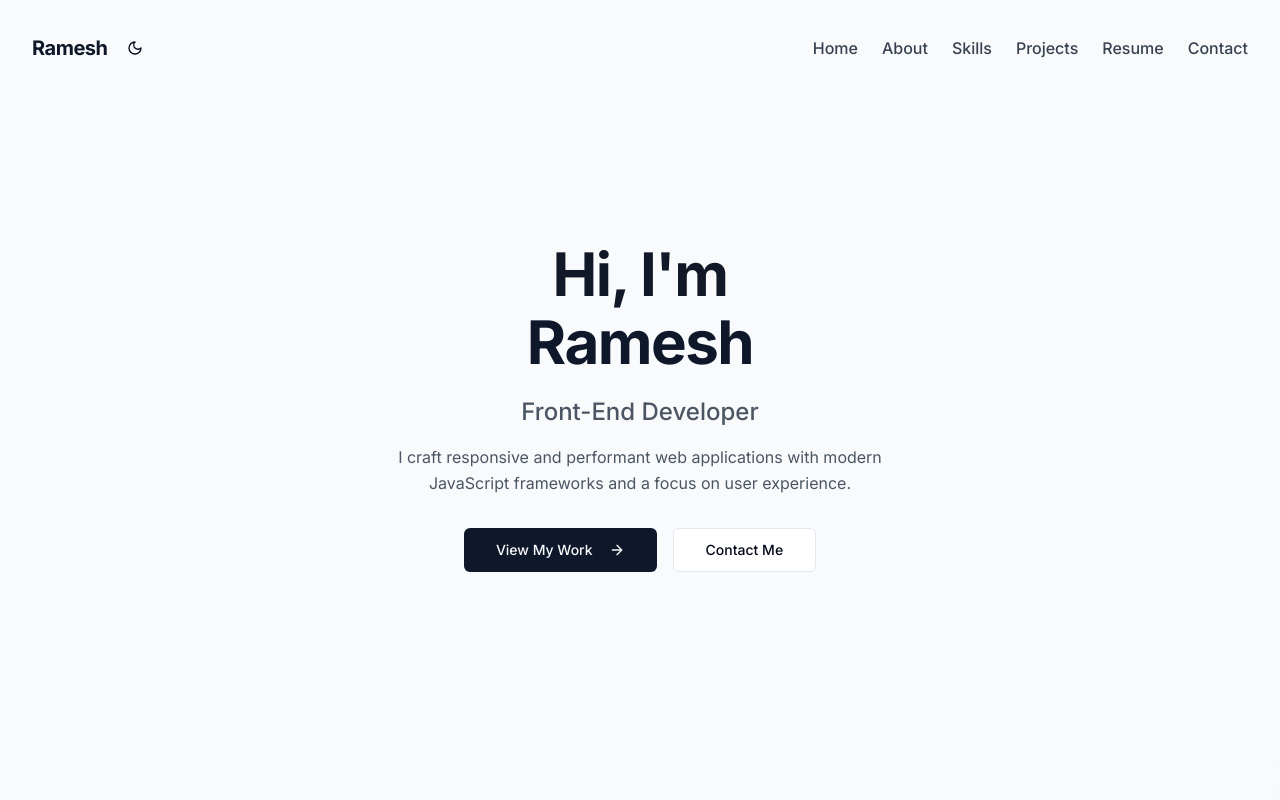
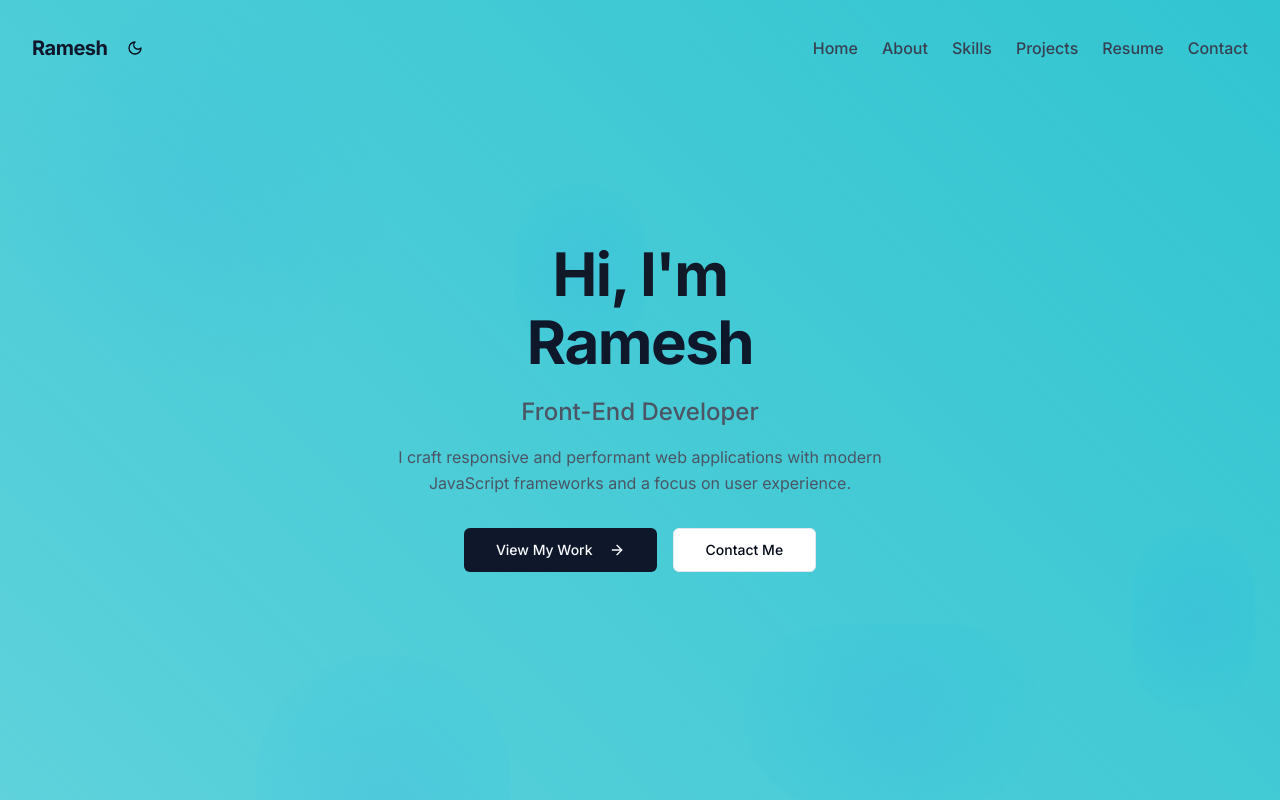
Before and after one commit to RameshBoddu23/ramesh-porfolio-25, a React (Vite) app: page / in a window 1280 px wide. Shown: the top 800 px of the page. Built offline with nearby package versions, Linux system fonts and the light colour scheme.

Commit message:
Fix: Ensure background animations are visible

```diff
--- a/src/components/AnimatedBackground.tsx
+++ b/src/components/AnimatedBackground.tsx
@@ -2,109 +2,117 @@ import { motion } from "framer-motion";
 
 const AnimatedBackground = () => {
   return (
-    <div className="absolute inset-0 -z-10 overflow-hidden pointer-events-none">
-      {/* Animated gradient overlay */}
+    <div className="absolute inset-0 overflow-hidden pointer-events-none" style={{ zIndex: 0 }}>
+      {/* Main animated gradient background */}
       <motion.div
-        className="absolute inset-0 bg-gradient-to-br from-blue-100/40 via-purple-100/30 to-cyan-100/40 dark:from-blue-900/20 dark:via-purple-900/15 dark:to-cyan-900/20"
+        className="absolute inset-0"
         animate={{
           background: [
-            "linear-gradient(135deg, rgba(59, 130, 246, 0.1) 0%, rgba(147, 51, 234, 0.05) 50%, rgba(6, 182, 212, 0.1) 100%)",
-            "linear-gradient(135deg, rgba(147, 51, 234, 0.1) 0%, rgba(6, 182, 212, 0.05) 50%, rgba(59, 130, 246, 0.1) 100%)",
-            "linear-gradient(135deg, rgba(6, 182, 212, 0.1) 0%, rgba(59, 130, 246, 0.05) 50%, rgba(147, 51, 234, 0.1) 100%)",
+            "linear-gradient(45deg, #e0f2fe 0%, #bbdefb 25%, #90caf9 50%, #64b5f6 75%, #42a5f5 100%)",
+            "linear-gradient(45deg, #f3e5f5 0%, #e1bee7 25%, #ce93d8 50%, #ba68c8 75%, #ab47bc 100%)",
+            "linear-gradient(45deg, #e0f7fa 0%, #b2ebf2 25%, #80deea 50%, #4dd0e1 75%, #26c6da 100%)",
+            "linear-gradient(45deg, #e8f5e8 0%, #c8e6c9 25%, #a5d6a7 50%, #81c784 75%, #66bb6a 100%)",
+            "linear-gradient(45deg, #e0f2fe 0%, #bbdefb 25%, #90caf9 50%, #64b5f6 75%, #42a5f5 100%)"
           ]
         }}
         transition={{
-          duration: 8,
+          duration: 12,
           repeat: Infinity,
-          repeatType: "reverse",
           ease: "easeInOut"
         }}
       />
 
-      {/* Floating geometric shapes */}
-      {[...Array(8)].map((_, i) => (
+      {/* Floating circles with light blue gradients */}
+      {[...Array(12)].map((_, i) => (
         <motion.div
           key={i}
-          className="absolute rounded-full bg-gradient-to-r from-blue-400/20 to-purple-400/20 dark:from-blue-400/15 dark:to-purple-400/15 backdrop-blur-sm"
+          className="absolute rounded-full opacity-30"
           style={{
-            width: Math.random() * 300 + 100,
-            height: Math.random() * 300 + 100,
+            width: 100 + Math.random() * 200,
+            height: 100 + Math.random() * 200,
+            background: `radial-gradient(circle, rgba(33, 150, 243, 0.4) 0%, rgba(3, 169, 244, 0.2) 50%, transparent 100%)`,
             left: `${Math.random() * 100}%`,
             top: `${Math.random() * 100}%`,
           }}
           animate={{
-            x: [0, Math.random() * 200 - 100, 0],
-            y: [0, Math.random() * 200 - 100, 0],
-            scale: [1, 1.1, 1],
-            opacity: [0.3, 0.6, 0.3],
+            x: [0, Math.random() * 300 - 150, 0],
+            y: [0, Math.random() * 300 - 150, 0],
+            scale: [0.8, 1.2, 0.8],
           }}
           transition={{
-            duration: Math.random() * 20 + 15,
+            duration: 8 + Math.random() * 12,
             repeat: Infinity,
-            repeatType: "reverse",
             ease: "easeInOut",
             delay: Math.random() * 5,
           }}
         />
       ))}
 
-      {/* Animated grid pattern */}
+      {/* Pulsing light blue overlay */}
       <motion.div
-        className="absolute inset-0 opacity-20 dark:opacity-10"
+        className="absolute inset-0"
+        animate={{
+          background: [
+            "radial-gradient(circle at 30% 40%, rgba(33, 150, 243, 0.1) 0%, transparent 50%)",
+            "radial-gradient(circle at 70% 80%, rgba(3, 169, 244, 0.15) 0%, transparent 50%)",
+            "radial-gradient(circle at 20% 70%, rgba(100, 181, 246, 0.1) 0%, transparent 50%)",
+            "radial-gradient(circle at 80% 30%, rgba(33, 150, 243, 0.1) 0%, transparent 50%)",
+          ]
+        }}
+        transition={{
+          duration: 10,
+          repeat: Infinity,
+          ease: "easeInOut"
+        }}
+      />
+
+      {/* Moving wave pattern */}
+      <motion.div
+        className="absolute inset-0 opacity-20"
         style={{
-          backgroundImage: `radial-gradient(circle at 1px 1px, rgba(59, 130, 246, 0.3) 1px, transparent 0)`,
-          backgroundSize: "50px 50px",
+          backgroundImage: `repeating-linear-gradient(45deg, rgba(33, 150, 243, 0.1) 0px, transparent 2px, transparent 20px, rgba(33, 150, 243, 0.1) 22px)`,
         }}
         animate={{
-          backgroundPosition: ["0px 0px", "50px 50px", "0px 0px"],
+          backgroundPosition: ["0px 0px", "40px 40px", "0px 0px"],
         }}
         transition={{
-          duration: 20,
+          duration: 15,
           repeat: Infinity,
           ease: "linear",
         }}
       />
 
-      {/* Subtle wave animation */}
+      {/* Corner light effects */}
       <motion.div
-        className="absolute bottom-0 left-0 right-0 h-32 opacity-30 dark:opacity-20"
+        className="absolute top-0 left-0 w-96 h-96 rounded-full opacity-30"
         style={{
-          background: "linear-gradient(180deg, transparent 0%, rgba(59, 130, 246, 0.1) 100%)",
+          background: "radial-gradient(circle, rgba(33, 150, 243, 0.3) 0%, transparent 70%)",
         }}
         animate={{
-          transform: ["translateY(0px)", "translateY(-10px)", "translateY(0px)"],
+          scale: [1, 1.3, 1],
+          opacity: [0.2, 0.4, 0.2],
+        }}
+        transition={{
+          duration: 8,
+          repeat: Infinity,
+          ease: "easeInOut",
+        }}
+      />
+
+      <motion.div
+        className="absolute bottom-0 right-0 w-80 h-80 rounded-full opacity-30"
+        style={{
+          background: "radial-gradient(circle, rgba(3, 169, 244, 0.3) 0%, transparent 70%)",
+        }}
+        animate={{
+          scale: [1, 1.2, 1],
+          opacity: [0.3, 0.5, 0.3],
         }}
         transition={{
           duration: 6,
           repeat: Infinity,
           ease: "easeInOut",
-        }}
-      />
-
-      {/* Corner accent elements */}
-      <motion.div
-        className="absolute top-0 right-0 w-96 h-96 rounded-full bg-gradient-to-br from-cyan-400/5 to-blue-400/5 dark:from-cyan-400/3 dark:to-blue-400/3"
-        animate={{
-          scale: [1, 1.2, 1],
-          rotate: [0, 180, 360],
-        }}
-        transition={{
-          duration: 25,
-          repeat: Infinity,
-          ease: "linear",
-        }}
-      />
-
-      <motion.div
-        className="absolute bottom-0 left-0 w-80 h-80 rounded-full bg-gradient-to-tr from-purple-400/5 to-pink-400/5 dark:from-purple-400/3 dark:to-pink-400/3"
-        animate={{
-          scale: [1, 1.1, 1],
-          rotate: [360, 180, 0],
-        }}
-        transition={{
-          duration: 20,
-          repeat: Infinity,
-          ease: "linear",
+          delay: 2,
         }}
       />
     </div>
--- a/src/pages/Index.tsx
+++ b/src/pages/Index.tsx
@@ -11,7 +11,7 @@ import AnimatedBackground from "@/components/AnimatedBackground";
 
 const Index = () => {
   return (
-    <div className="min-h-screen bg-gradient-to-br from-slate-50 via-gray-50 to-blue-50 dark:bg-gradient-to-br dark:from-slate-900 dark:via-gray-900 dark:to-slate-800 relative">
+    <div className="min-h-screen relative" style={{ background: '#f8fafc' }}>
       <AnimatedBackground />
       <Navbar />
       <HeroSection />
```
